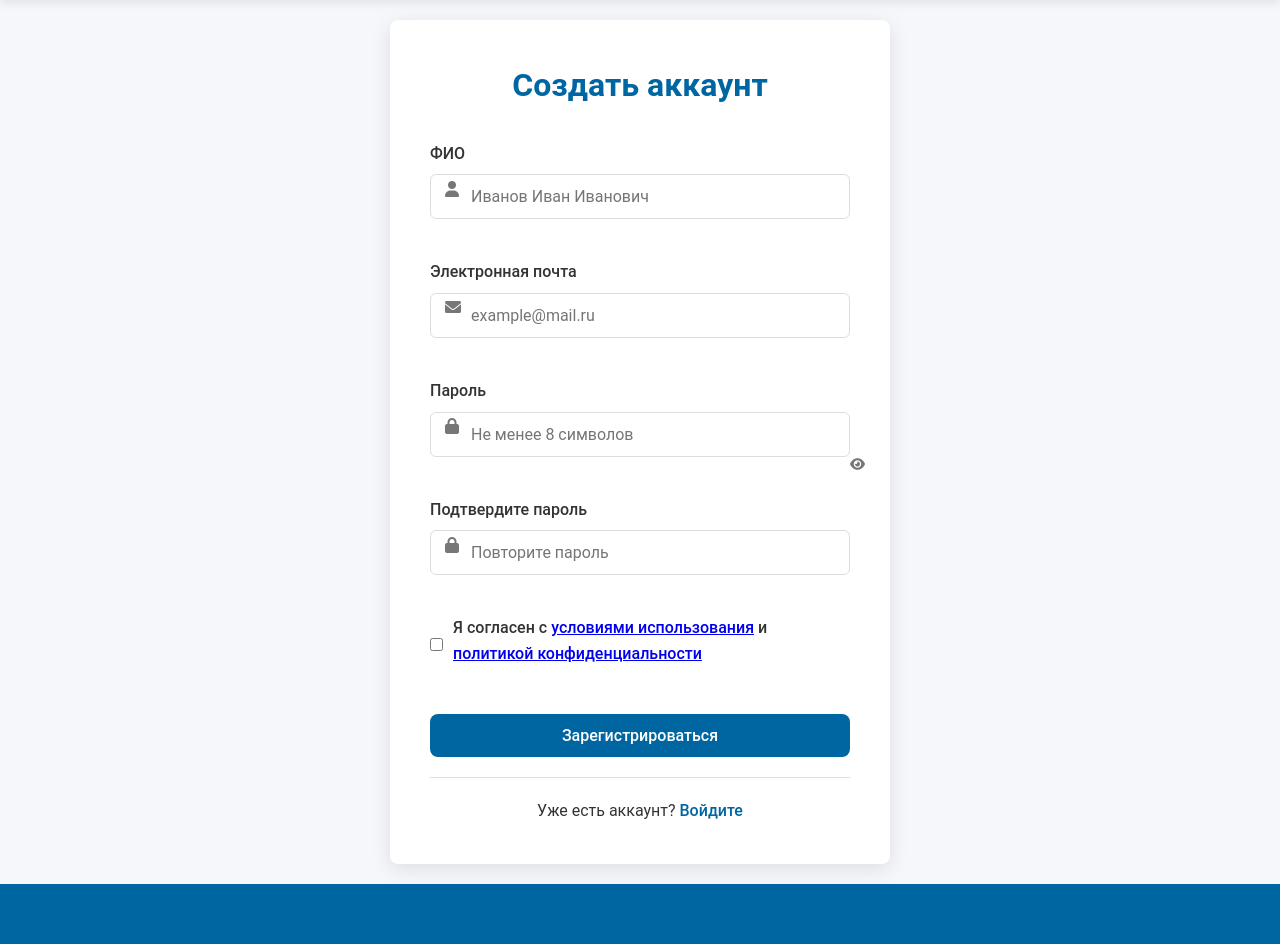
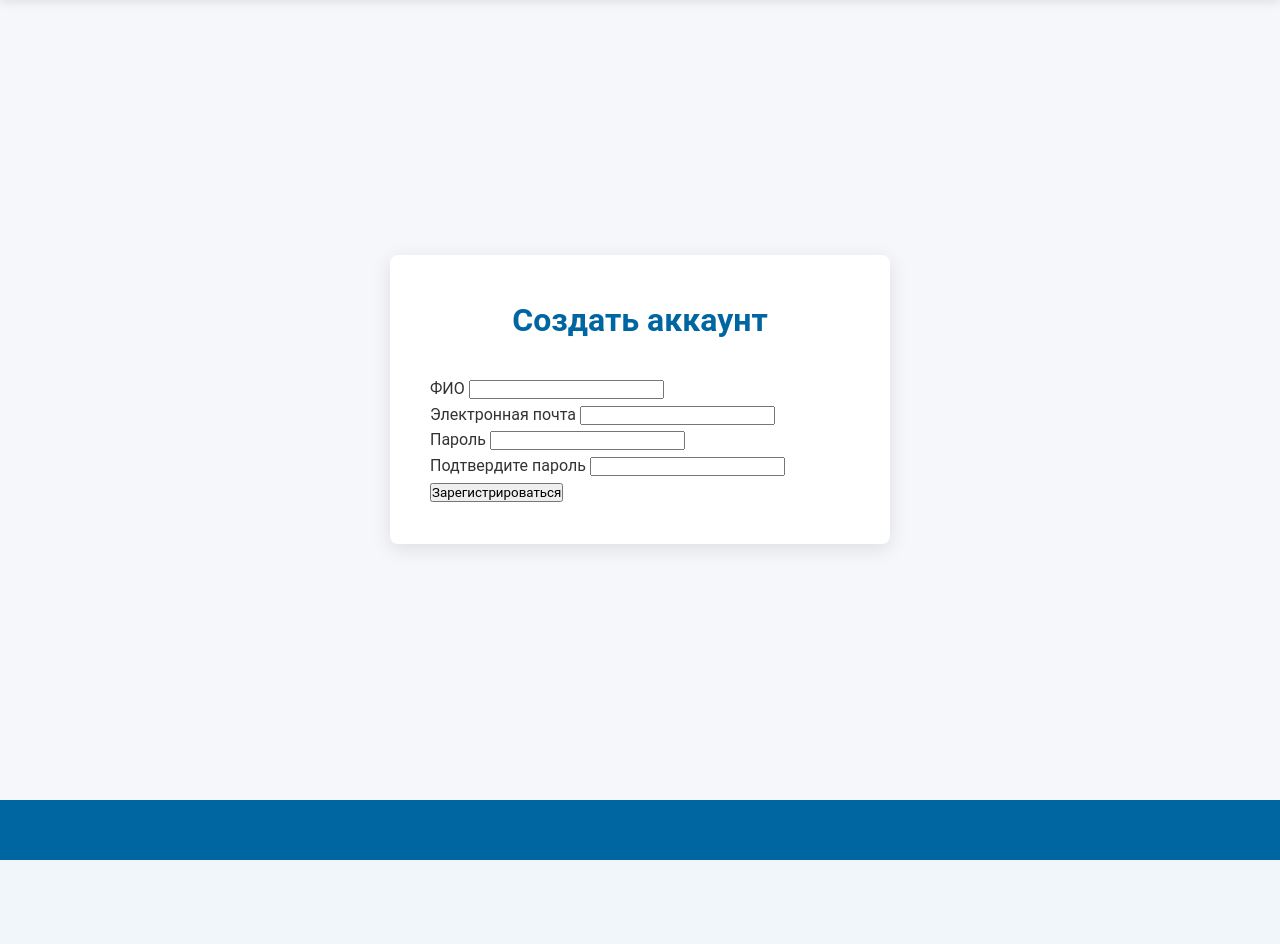
Before and after one commit to nikita451451/Rosseti_2_end, a FastAPI app: template app/templates/register.html in a window 1280 px wide. Shown: the part 88-1032 px from the top of the page. After the commit the page ends 948 px from the top, so only its background shows below. Run offline with FastAPI, Linux system fonts and the light colour scheme; the template is opened without the code that fills it, so the values that code supplies are empty; parts of the project's set-up code (start-up, migrations or seed data) failed here and were passed over.

Commit message:
0.1.1
не пошло

```diff
--- a/app/templates/register.html
+++ b/app/templates/register.html
@@ -33,45 +33,29 @@
         <div class="auth-card">
             <h1>Создать аккаунт</h1>
 
-            <form id="registerForm" class="auth-form">
-                <div class="form-group">
-                    <label for="fullname">ФИО</label>
-                    <input type="text" id="fullname" name="fullname" required placeholder="Иванов Иван Иванович">
-                    <i class="fas fa-user"></i>
+            <form action="register.php" method="POST">
+                <div>
+                    <label for="username">ФИО</label>
+                    <input type="text" id="username" name="username" required>
                 </div>
 
-                <div class="form-group">
+                <div>
                     <label for="email">Электронная почта</label>
-                    <input type="email" id="email" name="email" required placeholder="example@mail.ru">
-                    <i class="fas fa-envelope"></i>
+                    <input type="email" id="email" name="email" required>
                 </div>
 
-                <div class="form-group">
+                <div>
                     <label for="password">Пароль</label>
-                    <input type="password" id="password" name="password" required placeholder="Не менее 8 символов">
-                    <i class="fas fa-lock"></i>
-                    <button type="button" class="toggle-password" aria-label="Показать пароль">
-                        <i class="fas fa-eye"></i>
-                    </button>
+                    <input type="password" id="password" name="password" required>
                 </div>
 
-                <div class="form-group">
+                <div>
                     <label for="confirm-password">Подтвердите пароль</label>
-                    <input type="password" id="confirm-password" name="confirm-password" required placeholder="Повторите пароль">
-                    <i class="fas fa-lock"></i>
+                    <input type="password" id="confirm-password" name="confirm-password" required>
                 </div>
 
-                <div class="form-group checkbox-group">
-                    <input type="checkbox" id="agree-terms" name="agree-terms" required>
-                    <label for="agree-terms">Я согласен с <a href="#">условиями использования</a> и <a href="#">политикой конфиденциальности</a></label>
-                </div>
+                <button type="submit">Зарегистрироваться</button>
 
-                <button type="submit" class="btn btn-primary">Зарегистрироваться</button>
-            </form>
-
-            <div class="auth-footer">
-                <p>Уже есть аккаунт? <a href="/login">Войдите</a></p>
-            </div>
         </div>
     </main>
     <div id="register-error" class="error-message" style="display: none;"></div>
```
Also changed, not shown: 2 other files.
